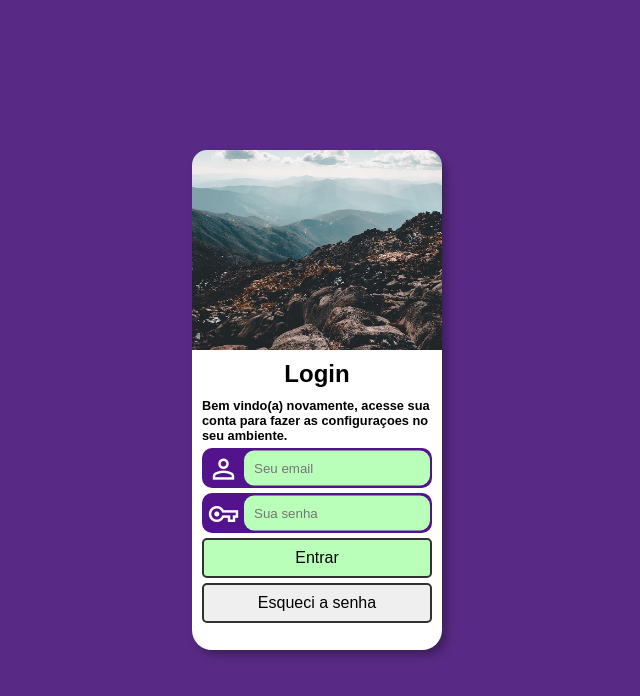
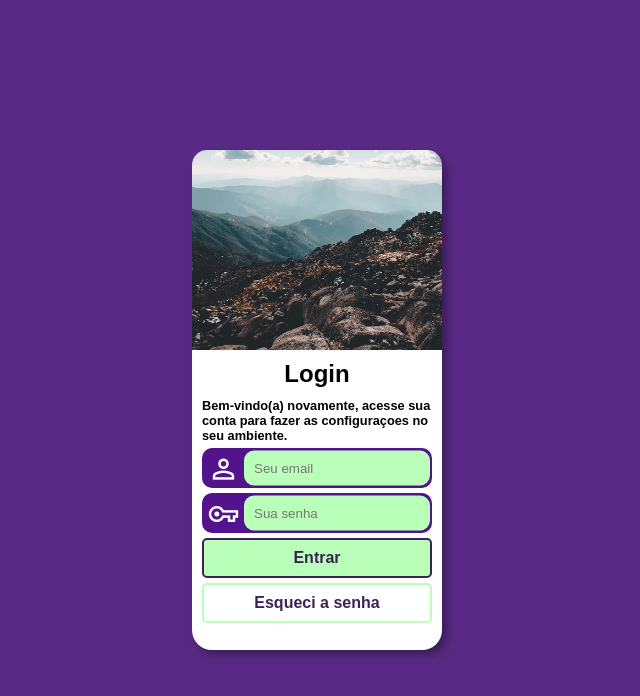
Before and after one commit to AlexSimao/html-css, a plain HTML site: page Desafios/desafio-06/index.html in a window 1280 px wide. Shown: the whole page, without its empty margins (323-963 px from the left). Drawn offline with nearby package versions, Linux system fonts and the light colour scheme.

Commit message:
Update style.css

```diff
--- a/Desafios/desafio-06/estilos/style.css
+++ b/Desafios/desafio-06/estilos/style.css
@@ -20,7 +20,7 @@ main{
     max-width: 250px;
     min-height: 500px;
     border-radius: 20px;
-    box-shadow: 5px 5px 10px rgba(0, 0, 0, 0.301);
+    box-shadow: 5px 5px 10px rgba(0, 0, 0, 0.350);
 }
 
 main h1{
@@ -78,11 +78,13 @@ main h1{
     border-radius: 5px;
     font-size: 1em;
     border: 0;
-    border: 2px solid rgb(49, 49, 49);
+    color: rgb(60, 33, 85);
+    font-weight: bold;
 }
 
 #i01{
     background-color: rgb(185, 255, 185);
+    border: 2px solid rgb(60, 33, 85);
 }
 
 #i01:hover{
@@ -90,6 +92,11 @@ main h1{
     color: white;
 }
 
+#i02{
+    background-color: white;
+    border: 2px solid rgb(185, 255, 185);
+}
+
 #i02:hover{
     background-color: rgb(182, 240, 182);
 }
--- a/Desafios/desafio-06/index.html
+++ b/Desafios/desafio-06/index.html
@@ -17,7 +17,7 @@
         </section>
         <section id="sec-main">
             <h1>Login</h1>
-            <p>Bem vindo(a) novamente, acesse sua conta para fazer as configuraçoes no seu ambiente.</p>
+            <p>Bem-vindo(a) novamente, acesse sua conta para fazer as configuraçoes no seu ambiente.</p>
 
             <form action="form.php" method="post" autocomplete="on">
                 <div class="inputs">
```
